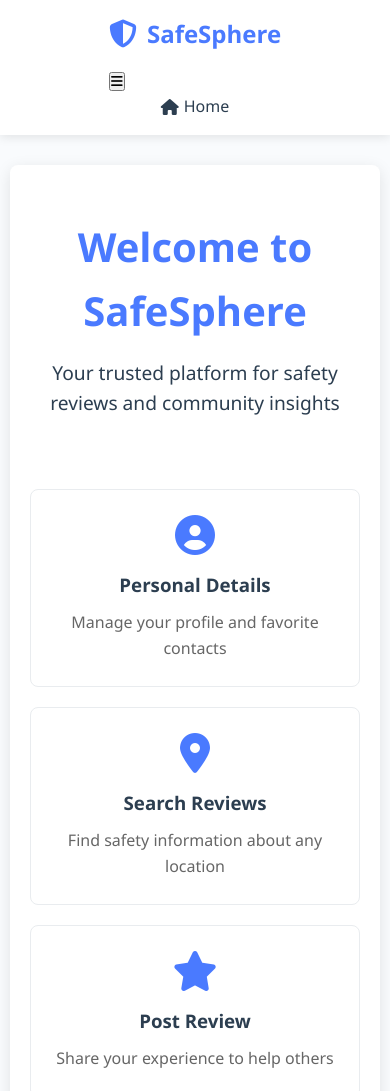
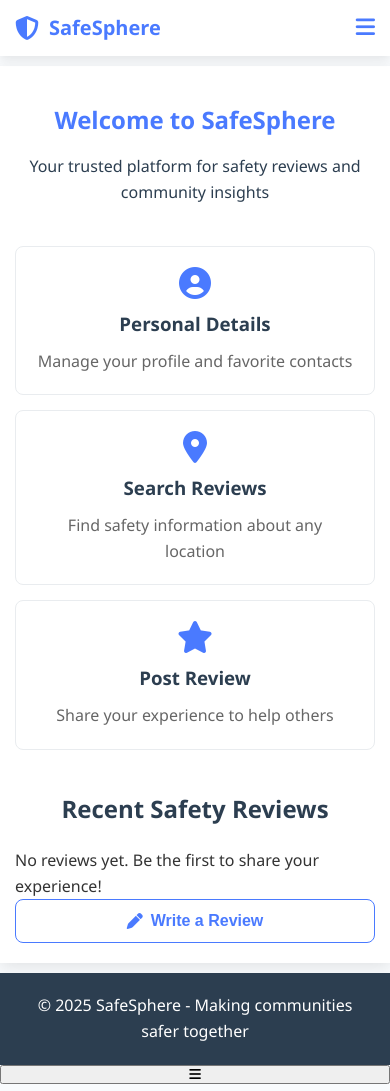
Before and after one commit to Rohith-Igtm/SafeSphere, a plain HTML site: page safe.html in a window 390 px wide. Shown: the top 1091 px of the page. Drawn offline with Linux system fonts and the light colour scheme.

Commit message:
Update styles.css

```diff
--- a/styles.css
+++ b/styles.css
@@ -72,8 +72,6 @@
     color: var(--rating-5);
 }
 
-/* Rest of your existing CSS remains the same */
-
 * {
     box-sizing: border-box;
     margin: 0;
@@ -93,14 +91,18 @@
 /* Header */
 header {
     background-color: white;
-    padding: 15px 5%;
     box-shadow: 0 2px 10px rgba(0, 0, 0, 0.1);
+    position: sticky;
+    top: 0;
+    z-index: 100;
+    width: 100%;
+}
+
+.header-container {
     display: flex;
     justify-content: space-between;
     align-items: center;
-    position: sticky;
-    top: 0;
-    z-index: 100;
+    padding: 15px 5%;
 }
 
 .logo {
@@ -114,6 +116,16 @@
 .logo i {
     margin-right: 10px;
     font-size: 28px;
+}
+
+/* Mobile menu button */
+.menu-toggle {
+    display: none;
+    background: transparent;
+    border: none;
+    color: var(--primary-color);
+    font-size: 22px;
+    cursor: pointer;
 }
 
 nav ul {
@@ -140,6 +152,12 @@
 
 nav a:hover {
     color: var(--primary-color);
+}
+
+/* Mobile navigation */
+.mobile-nav {
+    display: block;
+    padding: 0 5%;
 }
 
 /* Containers */
@@ -443,37 +461,155 @@
     to { opacity: 1; transform: translateY(0); }
 }
 
-/* Responsive */
+/* Mobile Responsive Styles */
 @media (max-width: 768px) {
-    header {
-        flex-direction: column;
-        padding: 15px;
+    /* Header/Navigation */
+    .header-container {
+        padding: 12px 15px;
     }
 
     .logo {
-        margin-bottom: 15px;
+        font-size: 20px;
+    }
+
+    .logo i {
+        font-size: 24px;
+    }
+
+    .menu-toggle {
+        display: block;
+    }
+
+    .mobile-nav {
+        max-height: 0;
+        overflow: hidden;
+        transition: max-height 0.3s ease;
+    }
+
+    .mobile-nav.open {
+        max-height: 250px;
     }
 
     nav ul {
+        flex-direction: column;
         width: 100%;
-        justify-content: space-between;
+        padding: 0 0 10px 0;
     }
 
     nav li {
         margin: 0;
+        border-top: 1px solid #eee;
     }
 
+    nav a {
+        padding: 12px 0;
+        width: 100%;
+    }
+
+    /* Container */
     .container {
         width: 95%;
+        padding: 20px 15px;
+        margin: 15px auto;
+    }
+
+    /* Hero */
+    .hero {
+        padding: 15px 0;
+        margin-bottom: 25px;
+    }
+
+    .hero h1 {
+        font-size: 1.8rem;
+    }
+
+    .hero p {
+        font-size: 1rem;
+    }
+
+    /* Cards */
+    .card-grid {
+        grid-template-columns: 1fr;
+        gap: 15px;
+        margin-bottom: 25px;
+    }
+
+    .card {
         padding: 20px;
     }
 
-    .card-grid {
-        grid-template-columns: 1fr;
+    .card i {
+        font-size: 2rem;
+        margin-bottom: 10px;
     }
 
+    /* Forms */
+    input, textarea, select {
+        padding: 10px;
+        font-size: 15px;
+    }
+
+    /* Rating */
     .rating-select {
         flex-direction: column;
         align-items: flex-start;
     }
+
+    .rating-select select {
+        width: 100%;
+    }
+
+    /* Reviews */
+    .review {
+        padding: 15px;
+    }
+
+    .review-header {
+        flex-direction: column;
+    }
+
+    .review-location {
+        margin-bottom: 5px;
+    }
+
+    .review-rating {
+        margin-bottom: 5px;
+    }
+
+    /* Contact Grid */
+    .contact-grid {
+        grid-template-columns: 1fr;
+    }
+
+    /* Search Bar */
+    .search-bar {
+        flex-direction: row;
+    }
+
+    .search-bar button {
+        width: 45px;
+        flex-shrink: 0;
+    }
+
+    /* Buttons */
+    .btn-primary, .btn-secondary {
+        width: 100%;
+    }
 }
+
+/* For very small screens */
+@media (max-width: 480px) {
+    .container {
+        width: 100%;
+        border-radius: 0;
+        margin: 10px 0;
+    }
+
+    .hero h1 {
+        font-size: 1.5rem;
+    }
+
+    .form-group {
+        margin-bottom: 15px;
+    }
+}
```
